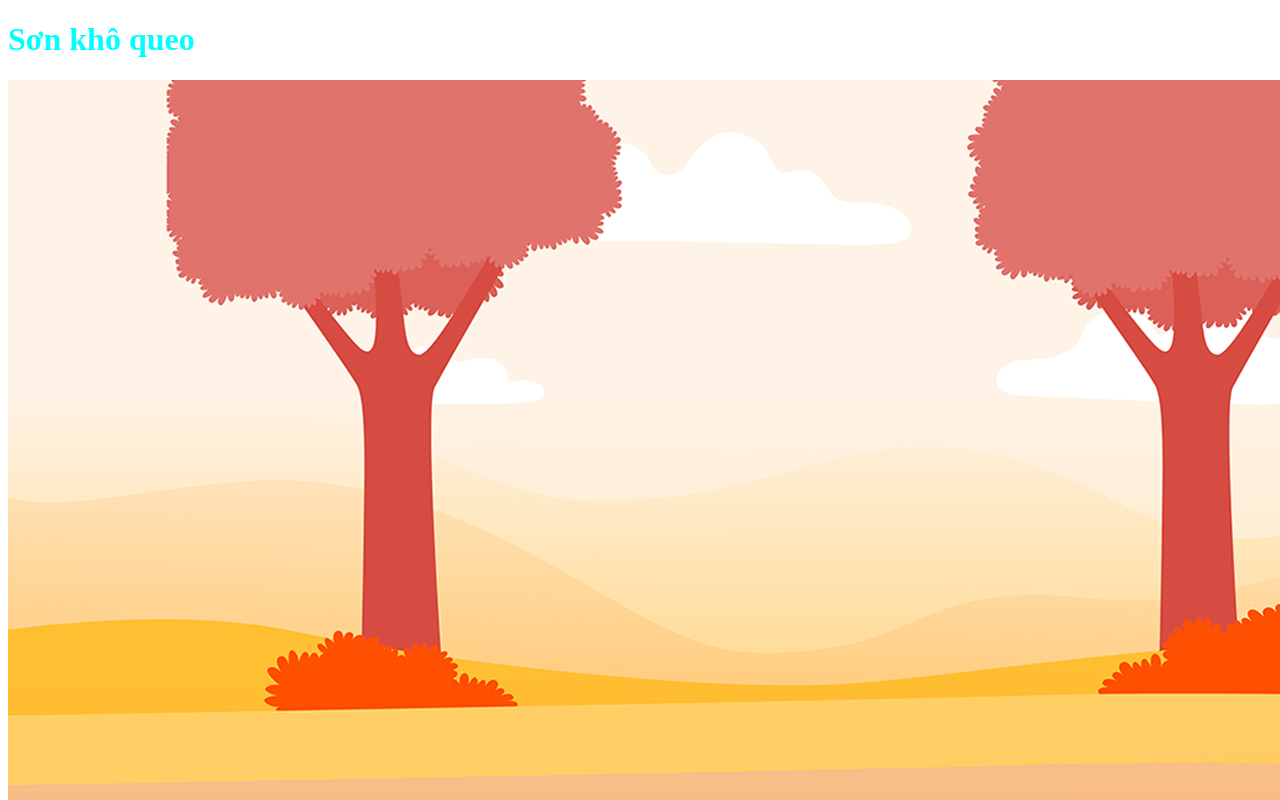
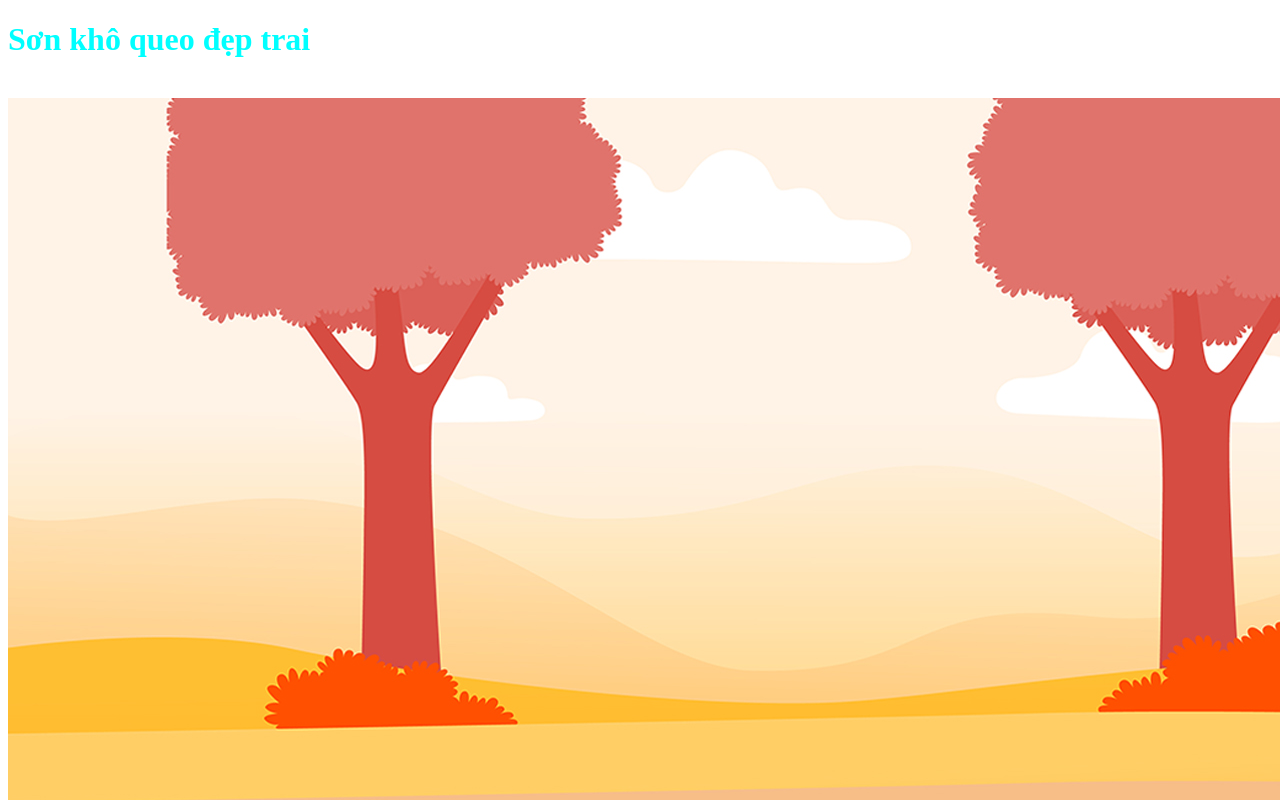
Before and after one commit to doanvanson22/moncongcu.io, a plain HTML site: page index.html in a window 1280 px wide. Shown: the top 800 px of the page. Drawn offline with Linux system fonts and the light colour scheme.

Commit message:
ky lan 2

```diff
--- a/index.html
+++ b/index.html
@@ -7,7 +7,9 @@
     <link rel="stylesheet" href="style.css">
 </head>
 <body>
-    <h1> Sơn khô queo</h1>
+
+    <h1> Sơn khô queo đẹp trai</h1>
+    <br>
     <img src="/image/bg.jpg" alt="chứng chỉ">
     <b> Ngày sinh:<i>2002</i></b>
 </body>
```
